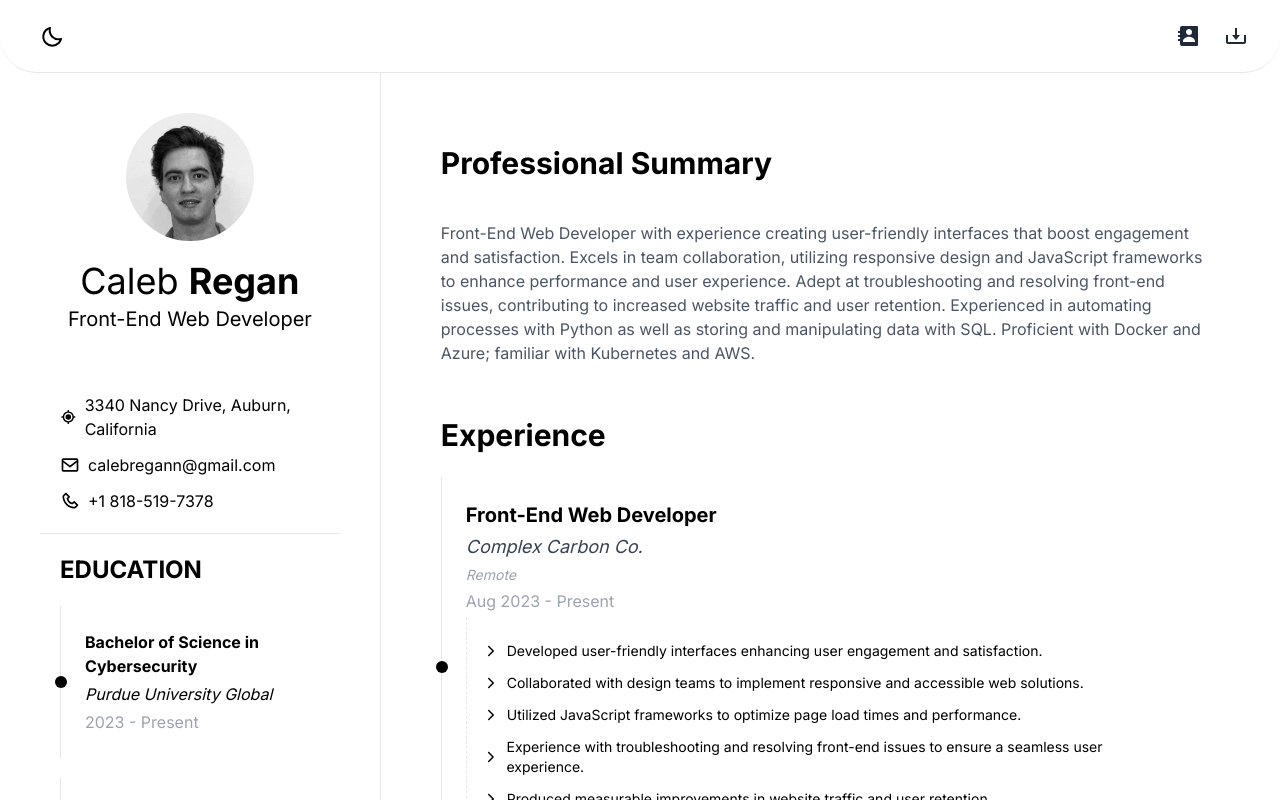
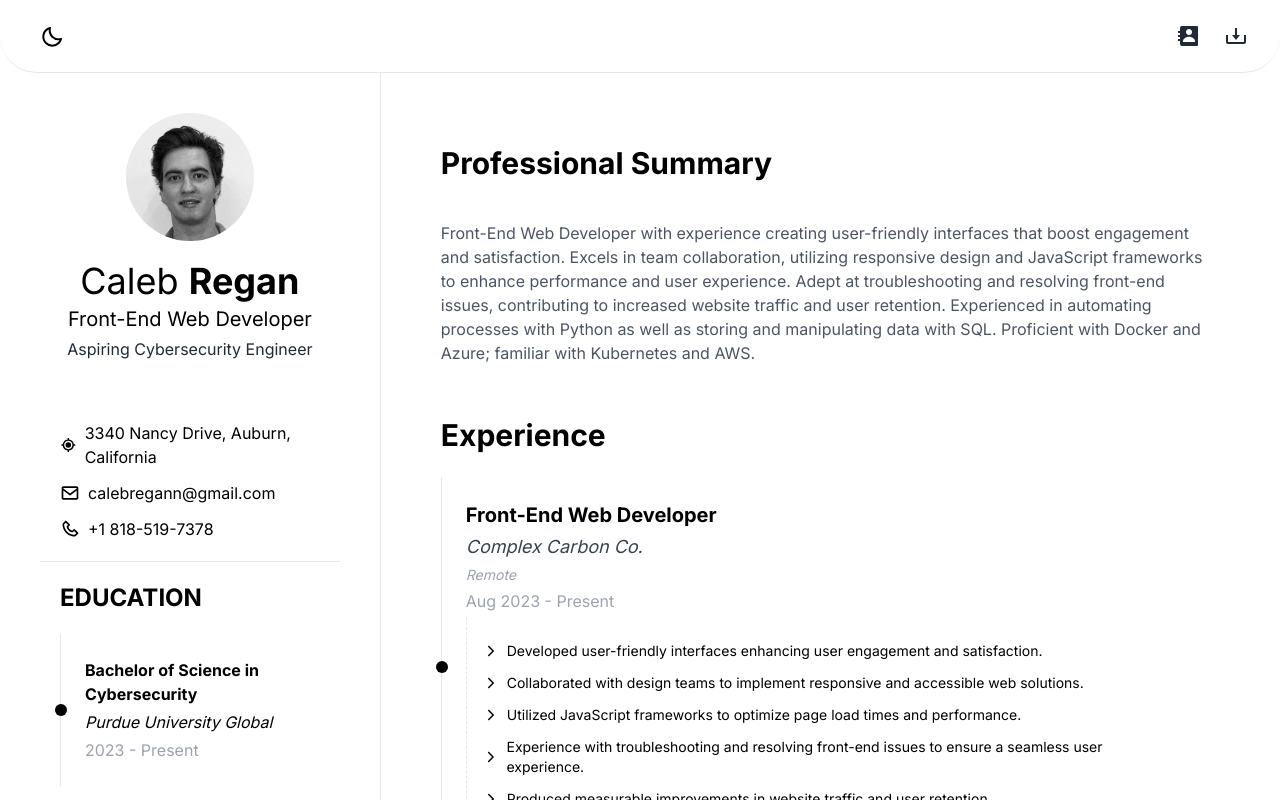
Before and after one commit to livininlimbo/resume, a React (Vite) app: page / in a window 1280 px wide. Shown: the top 800 px of the page. Built offline with nearby package versions, Linux system fonts and the light colour scheme.

Commit message:
Fixed Job Title

```diff
--- a/src/components/HomeLeft.jsx
+++ b/src/components/HomeLeft.jsx
@@ -17,7 +17,8 @@ const HomeLeft = ({darkMode, toggleDarkMode}) => {
                     <motion.div className="text-center space-y-1" initial={{ opacity: 0.4, scale: 0.8}} whileInView={{ opacity: 1, scale: 1}} viewport={{ once: true}}>
                         <h1 className="text-4xl font-light">Caleb <span className='font-semibold'>Regan</span>
                         </h1>
-                        <h3 className ='text-xl font-light pb-10'>Front-End Web Developer</h3>
+                        <h3 className ='text-xl font-light'>Front-End Web Developer</h3>
+                        <h3 className ='text-base font-thin pb-10 text-gray-800 dark:text-gray-200'>Aspiring Cybersecurity Engineer</h3>
 
                     </motion.div>
 
```
